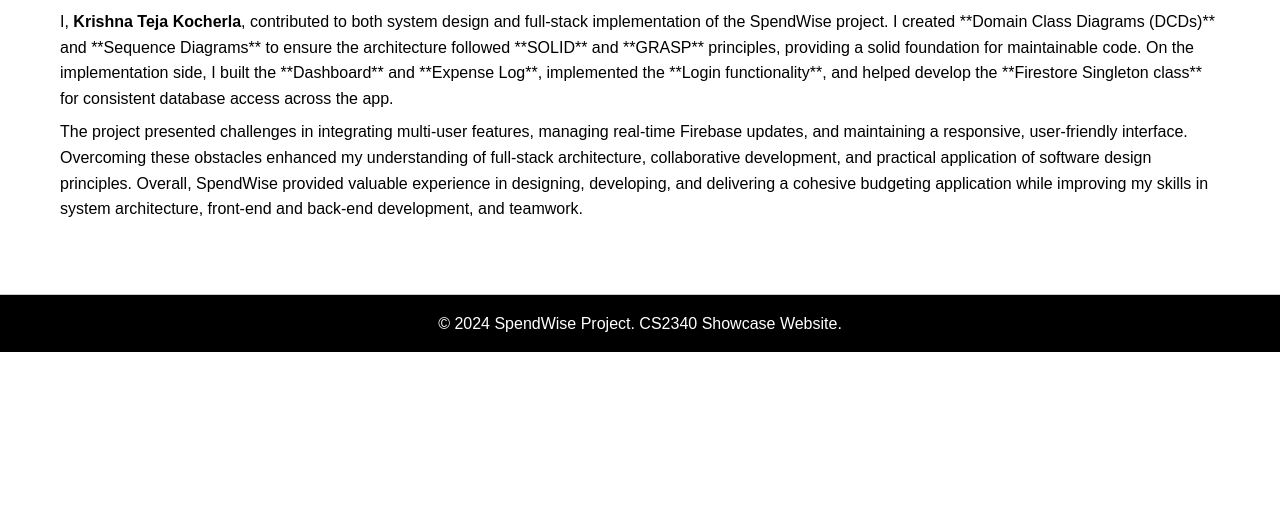
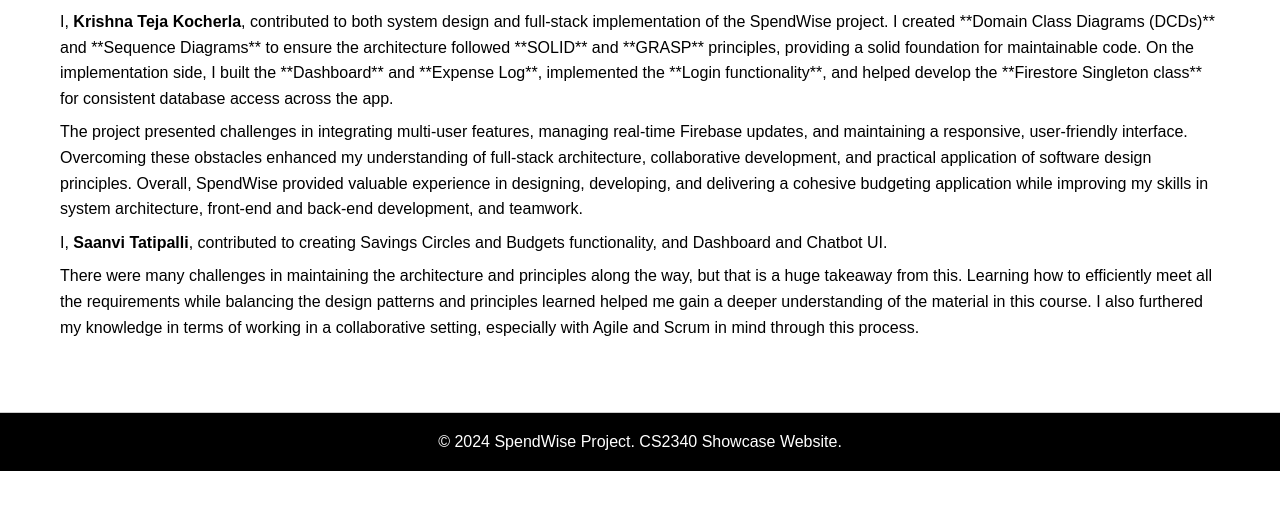
Before and after one commit to anubhavbehera7/spendwise-showcase, a plain HTML site: page conclusions.html in a window 1280 px wide. Shown: the part 150-660 px from the top of the page. Drawn offline with Linux system fonts and the light colour scheme.

Commit message:
more changes

```diff
--- a/conclusions.html
+++ b/conclusions.html
@@ -33,6 +33,13 @@
                 <p>
                     The project presented challenges in integrating multi-user features, managing real-time Firebase updates, and maintaining a responsive, user-friendly interface. Overcoming these obstacles enhanced my understanding of full-stack architecture, collaborative development, and practical application of software design principles. Overall, SpendWise provided valuable experience in designing, developing, and delivering a cohesive budgeting application while improving my skills in system architecture, front-end and back-end development, and teamwork.
                 </p>
+
+                <p>
+                    I, <strong>Saanvi Tatipalli</strong>, contributed to creating Savings Circles and Budgets functionality, and Dashboard and Chatbot UI.
+                </p>
+                <p>
+                    There were many challenges in maintaining the architecture and principles along the way, but that is a huge takeaway from this. Learning how to efficiently meet all the requirements while balancing the design patterns and principles learned helped me gain a deeper understanding of the material in this course. I also furthered my knowledge in terms of working in a collaborative setting, especially with Agile and Scrum in mind through this process.
+                </p>
             </div>
         </div>
     </section>
--- a/styles.css
+++ b/styles.css
@@ -204,7 +204,7 @@ body {
 /* Contributors */
 .contributors-list {
     display: grid;
-    grid-template-columns: repeat(auto-fit, minmax(200px, 1fr));
+    grid-template-columns: repeat(6, 1fr);
     gap: 1rem;
     margin: 1rem 0;
 }
```
